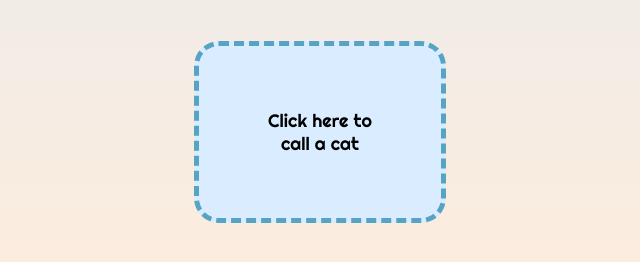
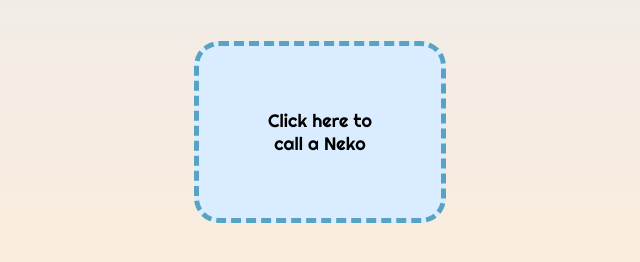
Before and after one commit to zebakayame/zebakayame.github.io, a plain HTML site: page pages/projectwithEM/pages/secret.html in a window 1280 px wide. Shown: the part 684-946 px from the top of the page, 320-960 px from the left. Drawn offline with Linux system fonts and the light colour scheme.

Commit message:
stupid update because of some file too big error

```diff
--- a/pages/projectwithEM/pages/secret.html
+++ b/pages/projectwithEM/pages/secret.html
@@ -26,7 +26,7 @@
             }
         </script>
         <img alt="WHO?" src="../img/house.png" width="50%" id="who" class="who">
-		<button onclick="who()">Click here to call a cat</button>
+		<button onclick="who()">Click here to call a Neko</button>
 	</div>
 	<a href="secret2.html" class="hehe">Gwar land</a>
 </body>
```
